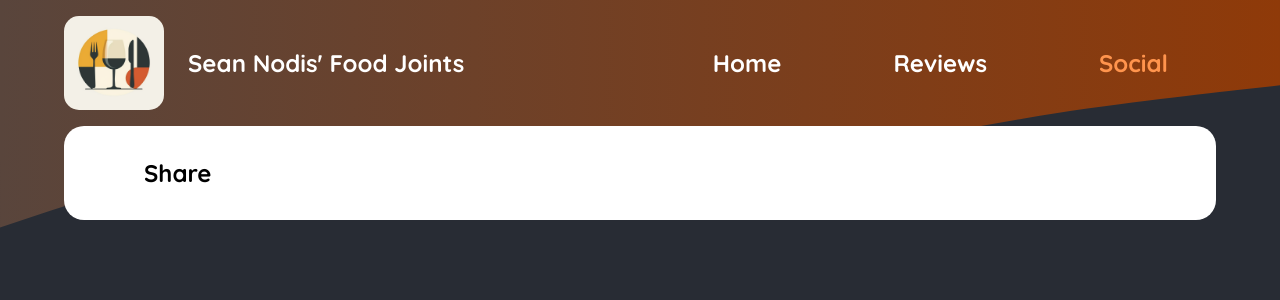
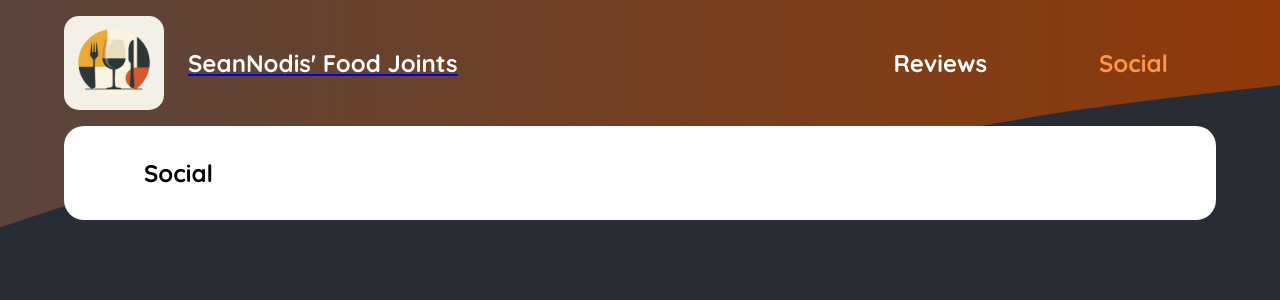
Before and after one commit to sean-xiao-zhao7/nextjs-meals, a Next.js app: page /social in a window 1280 px wide. Shown: the top 300 px of the page. Built offline with nearby package versions, Linux system fonts and the light colour scheme.

Commit message:
Revise header

```diff
--- a/app/layout.tsx
+++ b/app/layout.tsx
@@ -11,9 +11,10 @@ import "./styles/headings/headings.css";
 
 // images
 import mainLogo from "@/assets/logo_sean.png";
+import Link from "next/link";
 
 export const metadata = {
-    title: "Sean Nodis' Food Joints",
+    title: "SeanNodis' Food Joints",
     description: "Joints worth licking.",
 };
 
@@ -59,6 +60,7 @@ export default function RootLayout({ children }: { children: any }) {
                 <div id="menu-container">
                     <div id="menu-title-container">
                         <div id="main-logo-container">
+                            <Link href="/">
                                 <Image
                                     src={mainLogo}
                                     alt="Main logo"
@@ -67,8 +69,11 @@ export default function RootLayout({ children }: { children: any }) {
                                     sizes="(max-width: 768px) 10vw, (max-width: 1200px) 10vw, 5vw"
                                     priority={true}
                                 />
+                            </Link>
                         </div>
-                        <h1>Sean Nodis' Food Joints</h1>
+                        <Link href="/">
+                            <h1>SeanNodis' Food Joints</h1>
+                        </Link>
                     </div>
                     <Menu />
                 </div>
--- a/app/social/page.tsx
+++ b/app/social/page.tsx
@@ -1,7 +1,7 @@
 export default function Share() {
     return (
         <main>
-            <h1>Share</h1>
+            <h1>Social</h1>
         </main>
     );
 }
--- a/app/styles/layouts/main-layout.css
+++ b/app/styles/layouts/main-layout.css
@@ -12,10 +12,19 @@
     align-items: center;
 }
 
+menu-title-container a {
+    text-decoration: none;
+}
+
 #menu-title-container h1 {
     margin: 0;
     color: white;
     font-size: 1.5rem;
+    transition: color 0.1s;
+}
+
+#menu-title-container h1:hover {
+    color: rgb(255, 148, 77);
 }
 
 #main-logo-container {
@@ -58,6 +67,7 @@ menu li a:hover {
     background-color: #ffffff3d;
 }
 
-menu li a.active {
+menu li a.active,
+menu li a:hover {
     color: rgb(255, 148, 77);
 }
--- a/components/header/menu.js
+++ b/components/header/menu.js
@@ -7,9 +7,6 @@ export default function Menu() {
 
     return (
         <menu>
-            <li>
-                <Link href={"/"}>Home</Link>
-            </li>
             <li>
                 <Link
                     href={"/reviews"}
```
Also changed, not shown: app/reviews/[slug]/social/page.tsx (+8 -4 lines). Lines whose indentation alone changed are shown as unchanged.
